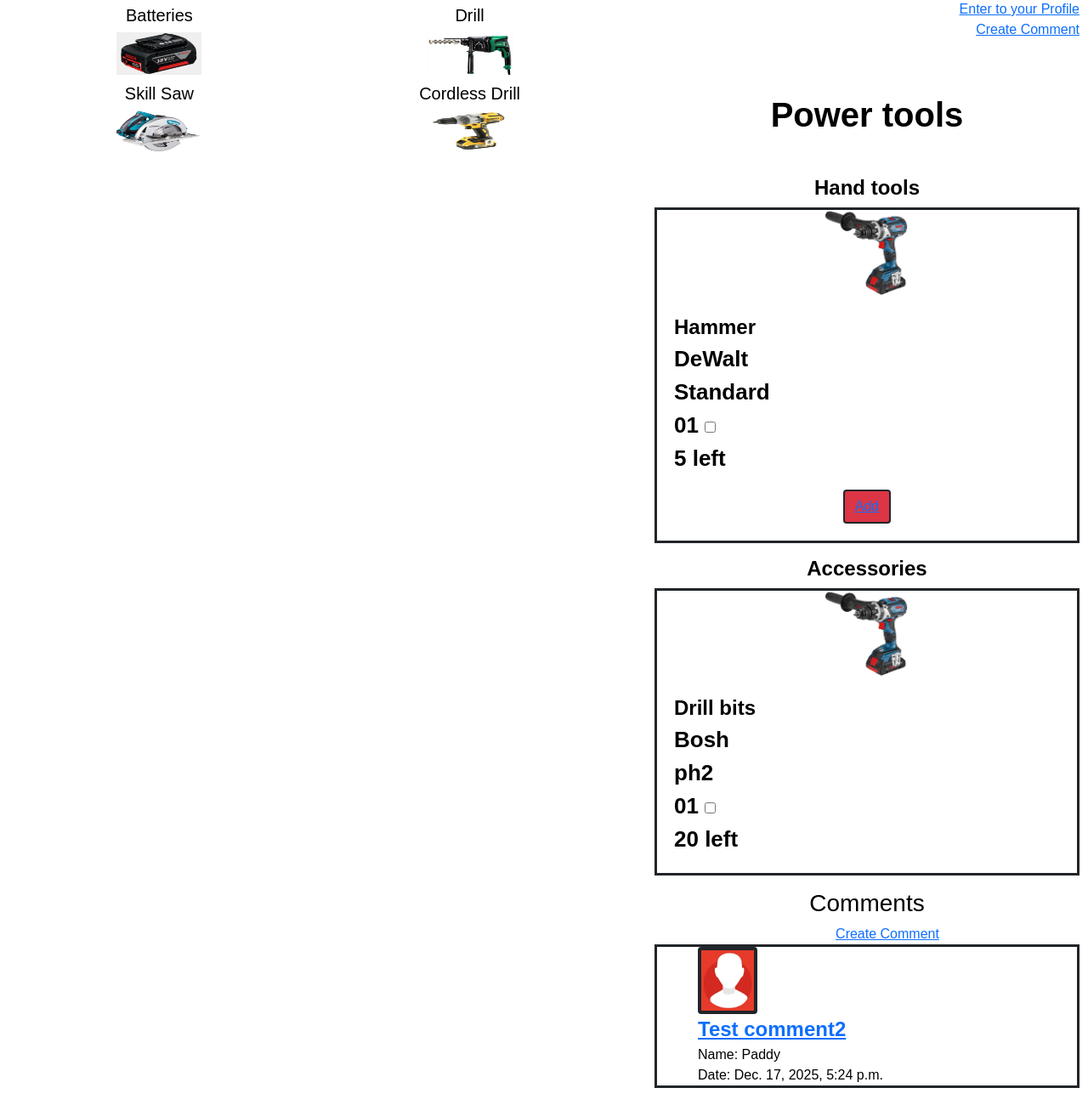
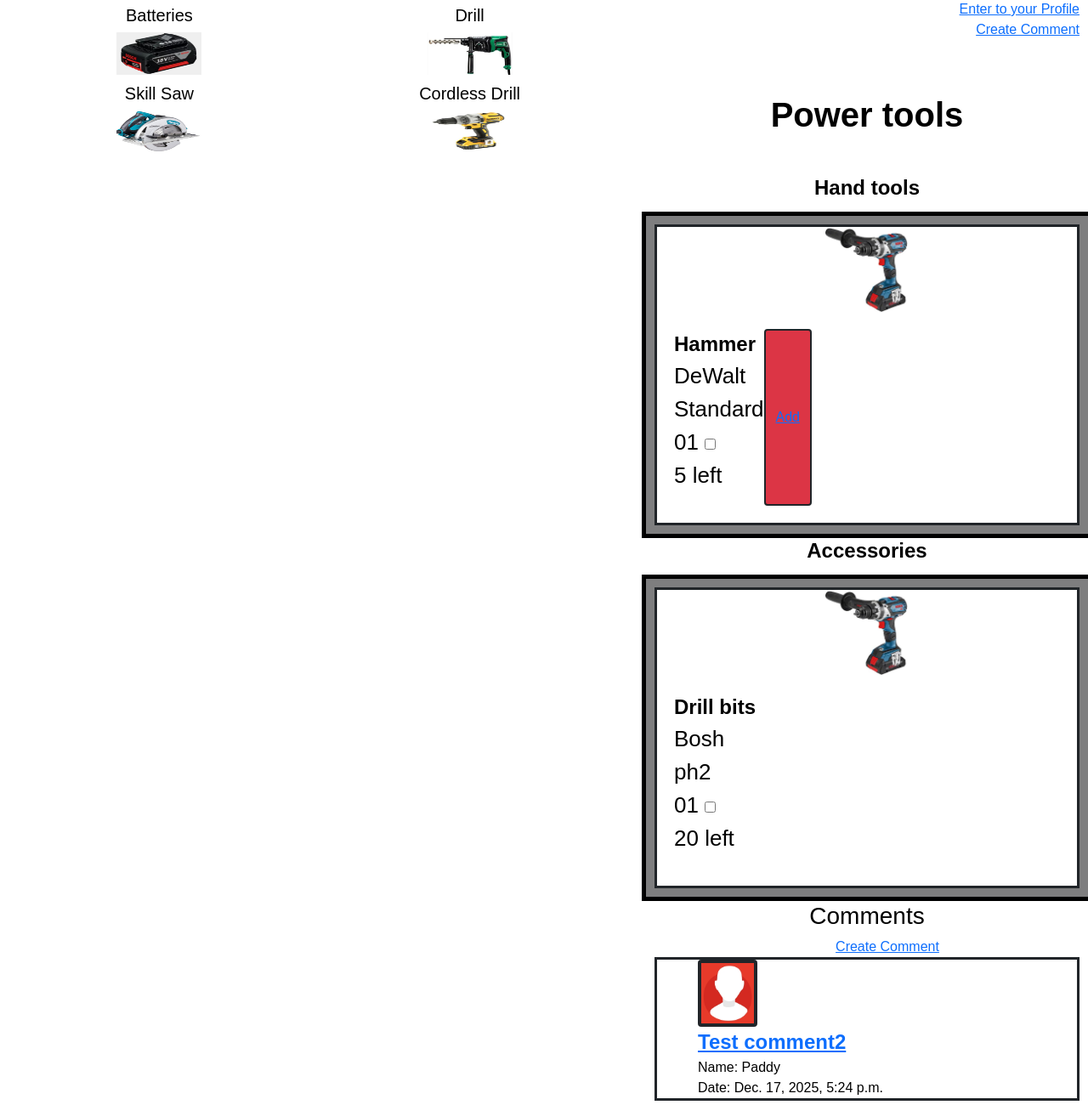
Before and after one commit to DimDeveloper18/Final-Assignment, a Django app: page /tools/ in a window 1280 px wide. Shown: the part 210-1510 px from the top of the page at 85% size. Run offline with Django 5.2, Linux system fonts and the light colour scheme; a user stored in the database is signed in; data comes from the database, SQL or seed files in the repository.

Commit message:
Tools tables styles was deleted for (th, tr, td) elements. Code were reconfig. for galleries style.

```diff
--- a/products_store/static/products_store/css/toolsp.css
+++ b/products_store/static/products_store/css/toolsp.css
@@ -3,67 +3,57 @@
 #msg_sup{
     display: none;
 }
-#comw_img{
-    width: 70px;
-    height: 70px;
+.ptools{
+    width: 95%;
+    display: grid;
+    gap: 20px;
 }
-.ptools{
-    width: 98%;
+.pttable{
+    border: 3px solid #d14d4d;
+    box-shadow: 0 0 0 10px #7e7e7f, 0 0 0 15px #000000;
+    width: auto;
+    height: auto;
 }
-#pttable{
-    width: 90%;
-    height: auto;
-    border: 3px solid #d14d4d;
-    border-spacing: 0px;
-}
-#ptcap{
-    font-weight: 600;
-    font-size: 26px;
-    margin: 20px;
+/* #ptcap{
+    width: 280px;
+    display: flex;
+} */
+.htools{
+    display: grid;
+    grid-template-columns: (1fr);
+    grid-auto-rows: auto;
+    gap: 20px;
 }
 #httable{
-    width: 90%;
-    height: auto;
     border: 3px solid #d14d4d;
-    border-spacing: 0px;
+    box-shadow: 0 0 0 10px #7e7e7f, 0 0 0 15px #000000;
 }
 #htcap{
-    font-weight: 600;
-    font-size: 26px;
-    margin:20px;
+    width: 280px;
+    display: flex;
+}
+.access{
+    display: grid;
+    grid-template-columns: (1fr);
+    grid-auto-rows: auto;
+    gap: 20px;
 }
 #acstable{
-    width: 90%;
-    height: auto;
     border: 3px solid #d14d4d;
-    border-spacing: 0px;
+    box-shadow: 0 0 0 10px #7e7e7f, 0 0 0 15px #000000;
 }
 #acscap{
-    font-weight: 600;
-    font-size: 26px;
-    margin:20px;
+    width: 280px;
+    display: flex;
 }
-th, tr, td{
-    border: 1px solid #7474ff;
-    text-align: center;
-    border-bottom-width: 3px;
+/* #prodadd{
+    width: 80px;
+    height: 40px;
+} */
+#prodli{
+    margin-left: 15px;
 }
-th[scope="col"]{
-    background-color: #7474ff;
-    border-bottom: 3px solid #000000;
-}
-th[scope="row"]{
-    background-color: #e0e2ff;
-}
-th, tr{
-    height: 70px;
-}
-td img{
-    display: none;
-}
-#thimg{
-    display: none;
-}
+
 }
 
             /* Medium screen size table style */
@@ -72,14 +62,18 @@
 #msg_sup{
     display: block;
 }
-#pttable{
-    width: 100%;
+.ptools{
+    grid-template-columns: repeat(3, 1fr);
+
+}
+/* .pttable{
+    width: auto;
     height: auto;
-}
-#ptcap{
-    font-size: 26px;
-    margin: 20px;
-}
+} */
+/* #ptcap{
+     min-width: auto;
+     display: flex;
+} */
 #httable{
     width: 100%;
     height: auto;
@@ -96,26 +90,17 @@
     font-size: 26px;
     margin:20px;
 }
-#thimg{
-    display: flex;
-}
- td img{
-    display: flex;
-    width: 100px;
-    height: 50px;
-}
+/* #prodli{
+    min-width: 300px;
+    height: 50;
+} */
  }
 
                     /* Large screen size table style */
 
                 @media screen and (min-width: 1440px){
-#ptcap{
-    font-size: 200%;
+.ptools{
+    column-gap: 40px;
 }
-#htcap{
-    font-size: 200%;
+
 }
-#acscap{
-    font-size: 200%;
-}
-}
```
